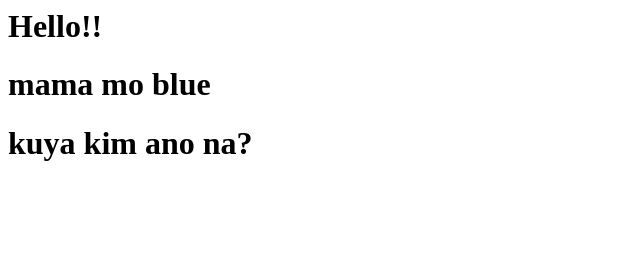
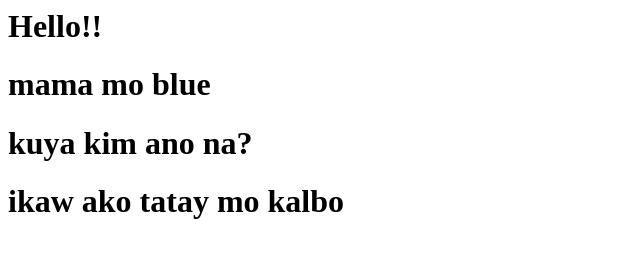
Before and after one commit to Jun-jpg-ship/Gengos-2ndSemester, a plain HTML site: page index.html in a window 1280 px wide. Shown: the whole page, without its empty margins (0-640 px from the left). Drawn offline with Linux system fonts and the light colour scheme.

Commit message:
fifth commit

```diff
--- a/index.html
+++ b/index.html
@@ -1,3 +1,4 @@
 <h1>Hello!!</h1>
 <h1>mama mo blue</h1>
 <h1>kuya kim ano na?</h1>
+<h1>ikaw ako tatay mo kalbo</h1>
```
